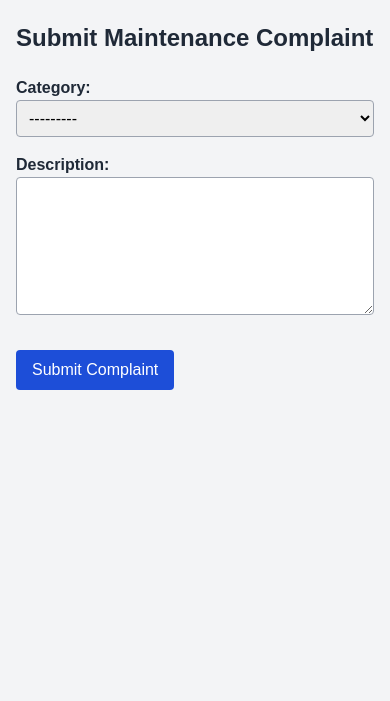
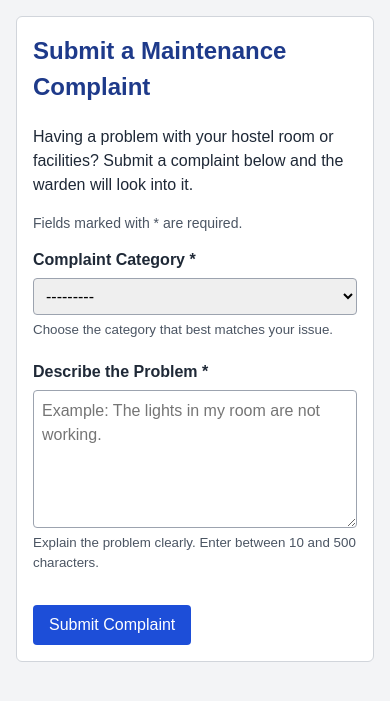
Before and after one commit to SruthiVejju/SE_MiniProject, a Django app: page /complaints/new/ in a window 390 px wide. Shown: the part 96-797 px from the top of the page. Run offline with Django 5.2, Linux system fonts and the light colour scheme; a user stored in the database is signed in; tables that the repository leaves empty hold one stand-in row (values such as "Sample post").

Commit message:
Improve student-friendly complaint submission usability (NFR-3)

```diff
--- a/complaints/forms.py
+++ b/complaints/forms.py
@@ -9,9 +9,29 @@ class ComplaintForm(forms.ModelForm):
     class Meta:
         model = Complaint
         fields = ['category', 'description']
+        labels = {
+            'category': 'Complaint Category',
+            'description': 'Describe the Problem',
+        }
+        help_texts = {
+            'category': 'Choose the category that best matches your issue.',
+            'description': (
+                'Explain the problem clearly. '
+                'Enter between 10 and 500 characters.'
+            ),
+        }
         widgets = {
-            'category': forms.Select(),
-            'description': forms.Textarea(attrs={'rows': 5}),
+            'category': forms.Select(attrs={
+                'class': 'form-control',
+            }),
+            'description': forms.Textarea(attrs={
+                'class': 'form-control',
+                'rows': 5,
+                'maxlength': 500,
+                'placeholder': (
+                    'Example: The lights in my room are not working.'
+                ),
+            }),
         }
 
     def clean_description(self):
@@ -21,7 +41,6 @@ class ComplaintForm(forms.ModelForm):
             10,
             500
         )
-
 class ComplaintUpdateForm(forms.ModelForm):
     class Meta:
         model = Complaint
--- a/static/css/hms.css
+++ b/static/css/hms.css
@@ -20,3 +20,73 @@ th, td { text-align: left; padding: 8px; border-bottom: 1px solid #e5e7eb; }
 .inline { display: inline; }
 @media (max-width: 600px) { header.site { display: block; } th, td { padding: 6px 4px; } }
 @media print { header.site, .no-print { display: none; } body { background: #fff; } }
+
+/* Student-friendly complaint submission */
+.complaint-form,
+.complaint-success {
+    max-width: 650px;
+    margin: 24px auto;
+    padding: 24px;
+}
+
+.complaint-form h2,
+.complaint-success h2 {
+    margin-top: 0;
+    color: #1e3a8a;
+}
+
+.form-note {
+    color: #4b5563;
+    font-size: 14px;
+}
+
+.form-group {
+    margin-bottom: 20px;
+}
+
+.form-group label {
+    margin-bottom: 6px;
+}
+
+.form-group small {
+    display: block;
+    margin-top: 5px;
+    color: #4b5563;
+}
+
+.form-control {
+    display: block;
+    width: 100%;
+}
+
+.field-error {
+    color: #b91c1c;
+    font-size: 14px;
+    margin: 5px 0;
+}
+
+.complaint-id {
+    background: #eff6ff;
+    border: 1px solid #bfdbfe;
+    border-radius: 6px;
+    padding: 12px;
+    overflow-wrap: anywhere;
+    margin: 16px 0;
+}
+
+.complaint-id p {
+    margin-bottom: 0;
+}
+
+.complaint-success .btn {
+    margin-right: 8px;
+    margin-bottom: 8px;
+}
+
+@media (max-width: 600px) {
+    .complaint-form,
+    .complaint-success {
+        padding: 16px;
+        margin: 12px auto;
+    }
+}
--- a/templates/complaints/submit.html
+++ b/templates/complaints/submit.html
@@ -3,11 +3,58 @@
 {% block title %}Submit Maintenance Complaint{% endblock %}
 
 {% block content %}
-<h2>Submit Maintenance Complaint</h2>
+<div class="card complaint-form">
+    <h2>Submit a Maintenance Complaint</h2>
 
-<form method="post">
-    {% csrf_token %}
-    {{ form.as_p }}
-    <button type="submit">Submit Complaint</button>
-</form>
+    <p>
+        Having a problem with your hostel room or facilities?
+        Submit a complaint below and the warden will look into it.
+    </p>
+
+    <p class="form-note">
+        Fields marked with * are required.
+    </p>
+
+    <form method="post">
+        {% csrf_token %}
+
+        {% if form.non_field_errors %}
+            <div class="errorlist">
+                {{ form.non_field_errors }}
+            </div>
+        {% endif %}
+
+        <div class="form-group">
+            <label for="{{ form.category.id_for_label }}">
+                {{ form.category.label }} *
+            </label>
+
+            {{ form.category }}
+
+            <small>{{ form.category.help_text }}</small>
+
+            {% for error in form.category.errors %}
+                <p class="field-error">{{ error }}</p>
+            {% endfor %}
+        </div>
+
+        <div class="form-group">
+            <label for="{{ form.description.id_for_label }}">
+                {{ form.description.label }} *
+            </label>
+
+            {{ form.description }}
+
+            <small>
+                {{ form.description.help_text }}
+            </small>
+
+            {% for error in form.description.errors %}
+                <p class="field-error">{{ error }}</p>
+            {% endfor %}
+        </div>
+
+        <button type="submit">Submit Complaint</button>
+    </form>
+</div>
 {% endblock %}
```
Also changed, not shown: complaints/tests.py (+44 -0 lines), templates/complaints/success.html (+22 -6 lines).
